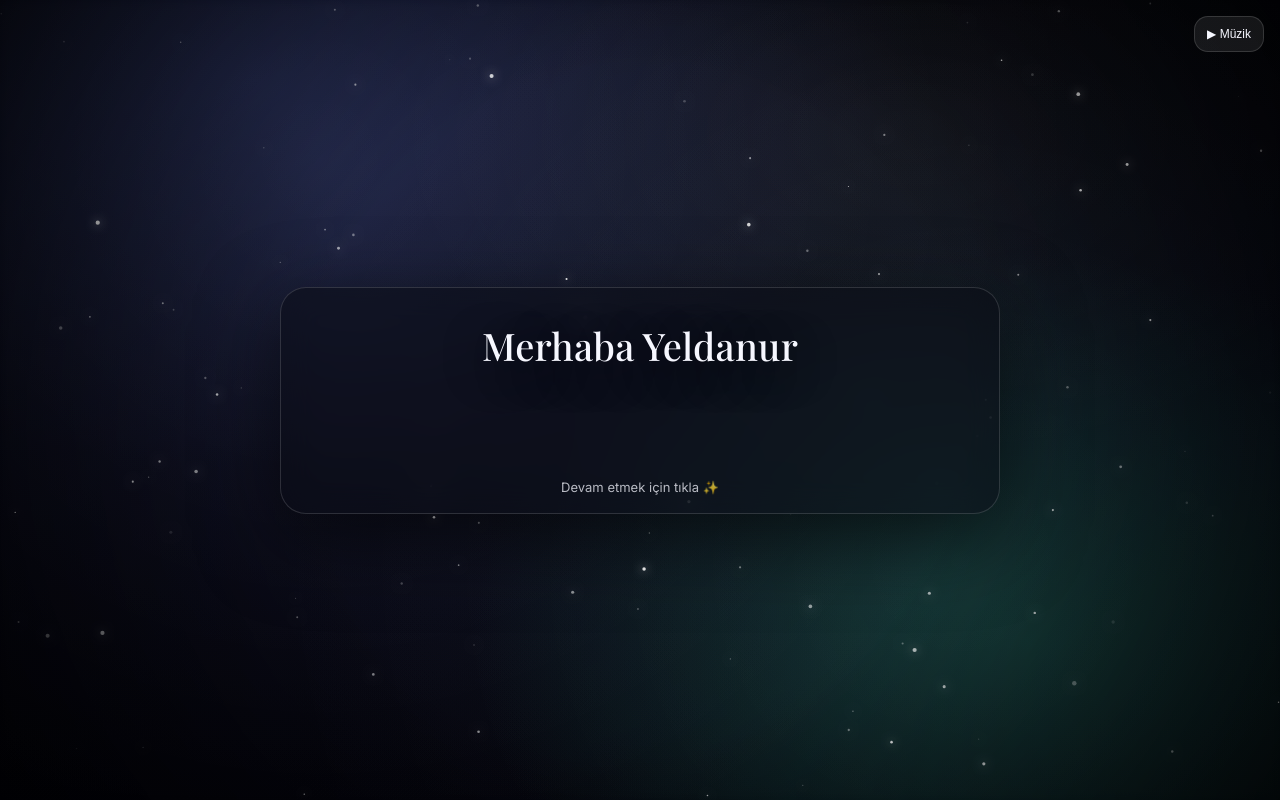
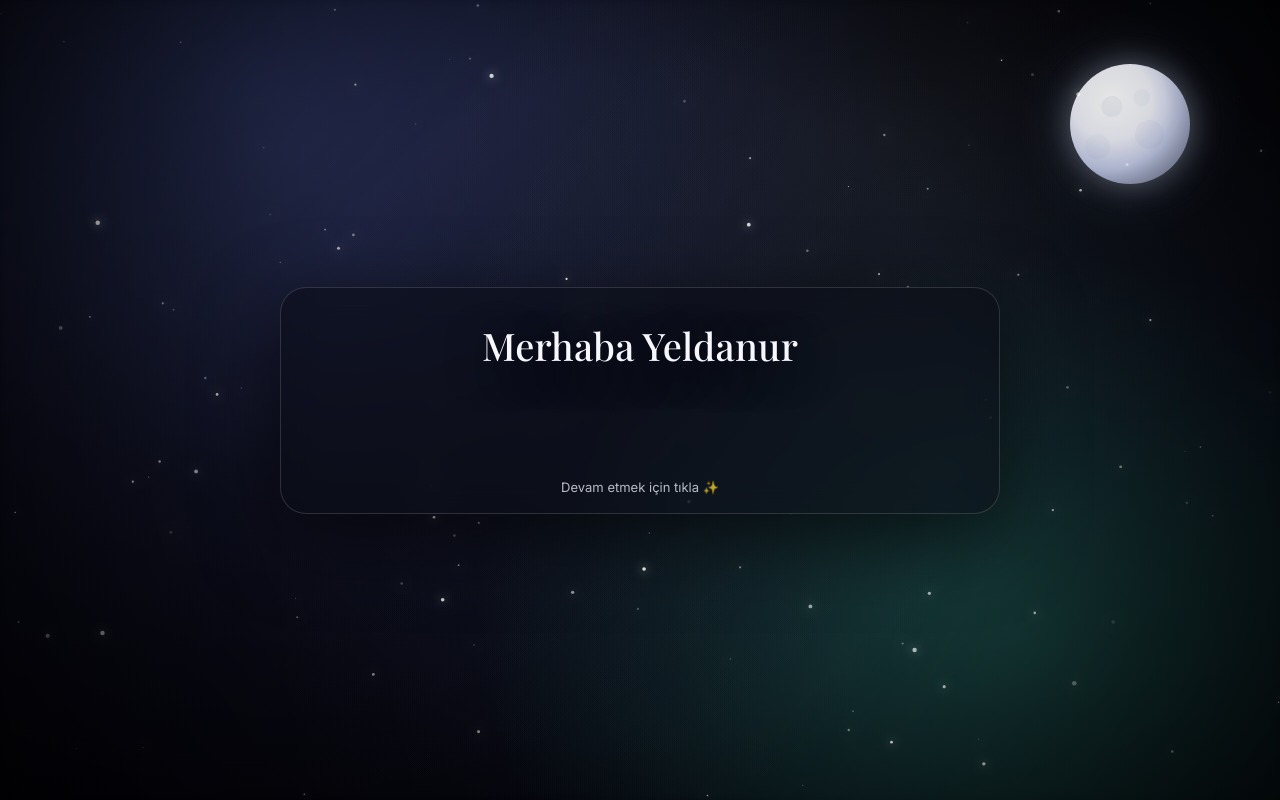
Before and after one commit to Colandorc/surpriz, a plain HTML site: page index.html in a window 1280 px wide. Drawn offline with nearby package versions, Linux system fonts and the light colour scheme.

Commit message:
Refactor index.html for clarity and functionality
Removed unused comments and adjusted styles for moon and shooting stars. Updated the audio handling and button interactions.

```diff
--- a/index.html
+++ b/index.html
@@ -5,7 +5,6 @@
   <meta name="viewport" content="width=device-width,initial-scale=1" />
   <title>Merhaba Yeldanur</title>
 
-  <!-- Güzel font -->
   <link rel="preconnect" href="https://fonts.googleapis.com">
   <link rel="preconnect" href="https://fonts.gstatic.com" crossorigin>
   <link href="https://fonts.googleapis.com/css2?family=Playfair+Display:wght@500;600&family=Inter:wght@400;500;600&display=swap" rel="stylesheet">
@@ -16,7 +15,6 @@
       --muted:rgba(246,247,255,.74);
       --glass:rgba(10,12,20,.55);
       --stroke:rgba(255,255,255,.14);
-      --accent:rgba(255,255,255,.10);
     }
 
     *{box-sizing:border-box}
@@ -31,14 +29,12 @@
                   linear-gradient(180deg, #02030a 0%, #060716 55%, #02020a 100%);
     }
 
-    /* YILDIZ CANVAS KATI */
     canvas#sky{
       position:fixed; inset:0;
       width:100%; height:100%;
       display:block;
     }
 
-    /* Hafif sis / vignette */
     .vignette{
       position:fixed; inset:-40px;
       background:
@@ -47,35 +43,81 @@
       pointer-events:none;
     }
 
-    /* Kayan yıldızlar (CSS) */
+    /* AY */
+    .moon{
+      position:fixed;
+      right: 7vw;
+      top: 8vh;
+      width: 120px;
+      height: 120px;
+      border-radius: 50%;
+      background:
+        radial-gradient(circle at 35% 30%, rgba(255,255,255,.95) 0%, rgba(245,247,255,.92) 35%, rgba(210,220,255,.85) 60%, rgba(160,175,220,.55) 100%);
+      box-shadow:
+        0 0 30px rgba(220,230,255,.35),
+        0 0 70px rgba(180,205,255,.18);
+      filter: saturate(0.9);
+      pointer-events:none;
+      z-index:2;
+      opacity:.95;
+      overflow:hidden;
+    }
+    /* krater hissi */
+    .moon::before{
+      content:"";
+      position:absolute; inset:-10px;
+      background:
+        radial-gradient(circle at 35% 40%, rgba(120,140,190,.18) 0 10px, transparent 11px),
+        radial-gradient(circle at 65% 55%, rgba(120,140,190,.14) 0 14px, transparent 15px),
+        radial-gradient(circle at 55% 30%, rgba(120,140,190,.10) 0 8px, transparent 9px),
+        radial-gradient(circle at 30% 70%, rgba(120,140,190,.12) 0 12px, transparent 13px);
+      mix-blend-mode:multiply;
+      opacity:.55;
+      transform: rotate(10deg);
+    }
+    /* ayın gölgeli tarafı */
+    .moon::after{
+      content:"";
+      position:absolute; inset:0;
+      background: radial-gradient(circle at 25% 35%, transparent 0 55%, rgba(0,0,0,.18) 75%, rgba(0,0,0,.35) 100%);
+      opacity:.55;
+    }
+
+    @media (max-width:420px){
+      .moon{ width:90px; height:90px; right:5vw; top:7vh; }
+    }
+
+    /* Kayan yıldızlar */
     .shooting-layer{
       position:fixed; inset:0;
       pointer-events:none;
       overflow:hidden;
+      z-index:1;
     }
     .shooting-star{
       position:absolute;
-      width:240px;
+      width:260px;
       height:2px;
       background: linear-gradient(90deg, rgba(255,255,255,0), rgba(255,255,255,.95), rgba(255,255,255,0));
       filter: drop-shadow(0 0 10px rgba(255,255,255,.55));
       opacity:0;
       transform: rotate(-20deg);
-      animation: shoot 1.25s ease-in-out forwards;
+      animation: shoot 1.35s ease-in-out forwards;
     }
     @keyframes shoot{
       0%   { opacity:0; transform: translate3d(0,0,0) rotate(-20deg); }
       10%  { opacity:1; }
-      100% { opacity:0; transform: translate3d(520px, 260px, 0) rotate(-20deg); }
+      100% { opacity:0; transform: translate3d(560px, 280px, 0) rotate(-20deg); }
     }
 
-    /* Orta kart */
+    /* Kart */
     .wrap{
       position:relative;
       height:100%;
       display:grid;
       place-items:center;
       padding:24px;
+      z-index:3;
     }
     .card{
       width:min(720px, 92vw);
@@ -86,6 +128,8 @@
       padding:26px 22px 18px;
       box-shadow: 0 24px 80px rgba(0,0,0,.6);
       text-align:center;
+      cursor:pointer;
+      user-select:none;
     }
 
     .title{
@@ -94,14 +138,15 @@
       letter-spacing: .2px;
       margin: 6px 0 10px;
       text-shadow: 0 10px 40px rgba(0,0,0,.6);
+      min-height:46px;
     }
 
     .line{
       font-size: 20px;
       line-height: 1.55;
-      color: var(--txt);
       margin: 10px 0 14px;
       min-height: 84px;
+      white-space: pre-line;
       display:flex;
       align-items:center;
       justify-content:center;
@@ -111,7 +156,6 @@
       font-size: 13px;
       color: var(--muted);
       margin-top: 6px;
-      user-select:none;
     }
 
     .row{
@@ -131,37 +175,13 @@
       cursor:pointer;
       font-size: 14px;
       transition: transform .18s ease, background .18s ease, opacity .18s ease;
-      user-select:none;
     }
+    .btn.primary{ background: rgba(255,255,255,.12); }
     .btn:hover{ transform: translateY(-1px); background: rgba(255,255,255,.12); }
     .btn:active{ transform: translateY(0px) scale(.99); }
 
-    .btn.primary{
-      background: rgba(255,255,255,.12);
-    }
-
-    .controls{
-      position:fixed;
-      top:16px; right:16px;
-      display:flex; gap:10px;
-      z-index:5;
-    }
-
-    .tiny{
-      font-size:12px;
-      padding:10px 12px;
-      border-radius: 14px;
-    }
-
-    /* “Devam” alanı tıklanabilir */
-    .tap-area{
-      cursor:pointer;
-    }
-
-    /* Evet/Hayır alanı başlangıçta gizli */
     #choiceRow{ display:none; }
 
-    /* Mobilde metin biraz küçülsün */
     @media (max-width: 420px){
       .title{ font-size: 30px; }
       .line{ font-size: 18px; min-height: 92px; }
@@ -172,15 +192,11 @@
 <body>
   <canvas id="sky"></canvas>
   <div class="shooting-layer" id="shootingLayer"></div>
+  <div class="moon" aria-hidden="true"></div>
   <div class="vignette"></div>
 
-  <div class="controls">
-    <!-- Müzik istersen: repoya music.mp3 yükle -->
-    <button class="btn tiny" id="musicBtn">▶ Müzik</button>
-  </div>
-
   <main class="wrap">
-    <section class="card tap-area" id="tapArea">
+    <section class="card" id="tapArea">
       <div class="title" id="title">Merhaba Yeldanur</div>
       <div class="line" id="line"> </div>
       <div class="hint" id="hint">Devam etmek için tıkla ✨</div>
@@ -192,16 +208,19 @@
     </section>
   </main>
 
+  <!-- Repoya music.mp3 yükle -->
   <audio id="audio" loop>
     <source src="music.mp3" type="audio/mpeg" />
   </audio>
 
   <script>
-    /* ---------- YILDIZLI GÖKYÜZÜ (CANVAS) ---------- */
+    /* ---------- CANVAS YILDIZLAR ---------- */
     const canvas = document.getElementById("sky");
     const ctx = canvas.getContext("2d");
     let W, H, DPR;
     let stars = [];
+
+    function rand(min,max){ return Math.random()*(max-min)+min; }
 
     function resize(){
       DPR = Math.min(window.devicePixelRatio || 1, 2);
@@ -212,38 +231,35 @@
       makeStars();
     }
 
-    function rand(min,max){ return Math.random()*(max-min)+min; }
-
     function makeStars(){
-      const count = Math.floor((window.innerWidth * window.innerHeight) / 9000);
+      const count = Math.floor((window.innerWidth * window.innerHeight) / 8500);
       stars = Array.from({length: count}, () => ({
         x: Math.random()*W,
         y: Math.random()*H,
-        r: rand(0.6, 1.8) * DPR,
-        a: rand(0.15, 0.95),
-        tw: rand(0.004, 0.02),   // twinkle speed
-        ph: rand(0, Math.PI*2),  // phase
+        r: rand(0.6, 1.9) * DPR,
+        a: rand(0.18, 0.95),
+        tw: rand(0.004, 0.02),
+        ph: rand(0, Math.PI*2),
       }));
     }
 
     function draw(){
       ctx.clearRect(0,0,W,H);
 
-      // hafif nebula / bulut efekti
-      const g1 = ctx.createRadialGradient(W*0.25, H*0.2, 0, W*0.25, H*0.2, W*0.6);
+      // nebula
+      const g1 = ctx.createRadialGradient(W*0.22, H*0.18, 0, W*0.22, H*0.18, W*0.65);
       g1.addColorStop(0, "rgba(120,140,255,0.10)");
       g1.addColorStop(1, "rgba(0,0,0,0)");
       ctx.fillStyle = g1; ctx.fillRect(0,0,W,H);
 
-      const g2 = ctx.createRadialGradient(W*0.75, H*0.7, 0, W*0.75, H*0.7, W*0.55);
+      const g2 = ctx.createRadialGradient(W*0.78, H*0.72, 0, W*0.78, H*0.72, W*0.60);
       g2.addColorStop(0, "rgba(90,255,220,0.07)");
       g2.addColorStop(1, "rgba(0,0,0,0)");
       ctx.fillStyle = g2; ctx.fillRect(0,0,W,H);
 
-      // yıldızlar
       const t = performance.now();
       for(const s of stars){
-        const tw = (Math.sin(t*s.tw + s.ph) + 1) / 2; // 0..1
+        const tw = (Math.sin(t*s.tw + s.ph) + 1) / 2;
         const alpha = Math.min(1, s.a * (0.55 + tw*0.65));
 
         ctx.beginPath();
@@ -261,27 +277,22 @@
     resize();
     draw();
 
-    /* ---------- KAYAN YILDIZLAR ---------- */
+    /* ---------- KAYAN YILDIZ ---------- */
     const shootingLayer = document.getElementById("shootingLayer");
 
     function spawnShootingStar(){
       const star = document.createElement("div");
       star.className = "shooting-star";
-
-      // başlangıç noktası: üst-sol bölge
       const startX = Math.random() * (window.innerWidth * 0.55);
       const startY = Math.random() * (window.innerHeight * 0.35);
-
       star.style.left = startX + "px";
       star.style.top = startY + "px";
-
       shootingLayer.appendChild(star);
       star.addEventListener("animationend", () => star.remove());
     }
 
-    // 6-14 saniye arası rastgele aralıklarla
     function scheduleShooting(){
-      const delay = Math.floor(rand(6000, 14000));
+      const delay = Math.floor(rand(6500, 14000));
       setTimeout(() => {
         spawnShootingStar();
         scheduleShooting();
@@ -289,7 +300,7 @@
     }
     scheduleShooting();
 
-    /* ---------- METİN AKIŞI + BUTON MANTIĞI ---------- */
+    /* ---------- METİN + BUTON MANTIĞI ---------- */
     const titleEl = document.getElementById("title");
     const lineEl  = document.getElementById("line");
     const hintEl  = document.getElementById("hint");
@@ -297,6 +308,10 @@
     const choiceRow = document.getElementById("choiceRow");
     const yesBtn = document.getElementById("yesBtn");
     const noBtn  = document.getElementById("noBtn");
+
+    // Müzik: ilk tıkta başlasın
+    const audio = document.getElementById("audio");
+    let musicStarted = false;
 
     const scenes = [
       { title: "Merhaba Yeldanur", line: "", hint: "Devam etmek için tıkla ✨", choice: false },
@@ -311,21 +326,27 @@
       titleEl.textContent = s.title || " ";
       lineEl.textContent  = s.line || " ";
       hintEl.textContent  = s.hint || " ";
+      choiceRow.style.display = s.choice ? "flex" : "none";
+    }
 
-      if(s.choice){
-        choiceRow.style.display = "flex";
-      }else{
-        choiceRow.style.display = "none";
+    setScene(sceneIndex);
+
+    async function startMusicOnce(){
+      if(musicStarted) return;
+      try{
+        await audio.play();
+        musicStarted = true;
+      }catch(e){
+        // Bazı tarayıcılarda ilk tık bile yetmeyebilir; ikinci tıkta dener.
       }
     }
 
-    // ilk sahnede sadece başlık var, line boş kalsın
-    setScene(sceneIndex);
+    tapArea.addEventListener("click", async (e) => {
+      // butona tıklayınca kart click'i tetiklenmesin
+      if(e.target.tagName.toLowerCase() === "button") return;
 
-    // tıkla ilerle: seçim sahnesindeyken kart tıklaması ilerletmesin (butonlar var)
-    tapArea.addEventListener("click", (e) => {
-      const isButton = e.target.tagName.toLowerCase() === "button";
-      if(isButton) return;
+      // ilk tıkta müzik başlat
+      await startMusicOnce();
 
       if(sceneIndex < scenes.length - 1){
         sceneIndex++;
@@ -333,14 +354,13 @@
       }
     });
 
-    // EVET / HAYIR oyun mantığı
+    // EVET/HAYIR ölçek
     let yesScale = 1;
     let noScale  = 1;
 
     function applyScales(){
       yesBtn.style.transform = `scale(${yesScale})`;
       noBtn.style.transform  = `scale(${noScale})`;
-      // hayır çok küçülürse görünmez yap
       if(noScale <= 0.25){
         noBtn.style.opacity = "0";
         noBtn.style.pointerEvents = "none";
@@ -350,17 +370,17 @@
       }
     }
 
-    noBtn.addEventListener("click", (e) => {
+    noBtn.addEventListener("click", async (e) => {
       e.stopPropagation();
-      // hayıra basınca: hayır küçül, evet büyü
+      await startMusicOnce();
       noScale  = Math.max(0.2, noScale * 0.78);
-      yesScale = Math.min(1.9, yesScale * 1.12);
+      yesScale = Math.min(1.95, yesScale * 1.12);
       applyScales();
     });
 
-    yesBtn.addEventListener("click", (e) => {
+    yesBtn.addEventListener("click", async (e) => {
       e.stopPropagation();
-      // evete basınca final mesajı
+      await startMusicOnce();
       titleEl.textContent = "🤍";
       lineEl.textContent = "Tamam.\nİşin bittiğinde haber ver…\nBen geliyorum.";
       hintEl.textContent = "Bu sayfa burada kalsın 🙂";
@@ -368,25 +388,6 @@
     });
 
     applyScales();
-
-    /* ---------- MÜZİK (isteğe bağlı) ---------- */
-    const musicBtn = document.getElementById("musicBtn");
-    const audio = document.getElementById("audio");
-
-    async function toggleMusic(){
-      try{
-        if(audio.paused){
-          await audio.play();
-          musicBtn.textContent = "⏸ Müzik";
-        }else{
-          audio.pause();
-          musicBtn.textContent = "▶ Müzik";
-        }
-      }catch(err){
-        alert("Telefonda müzik kullanıcı dokunuşuyla başlar. Bir kez tıkla ve tekrar dene 🙂");
-      }
-    }
-    musicBtn.addEventListener("click", (e)=>{ e.stopPropagation(); toggleMusic(); });
   </script>
 </body>
 </html>
```
